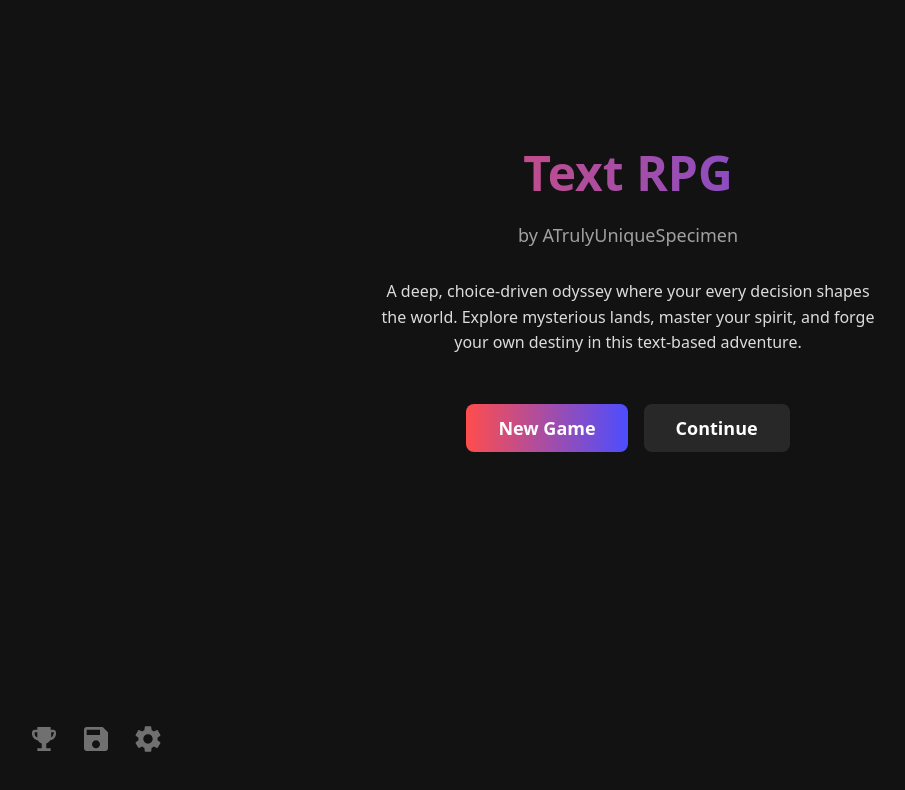
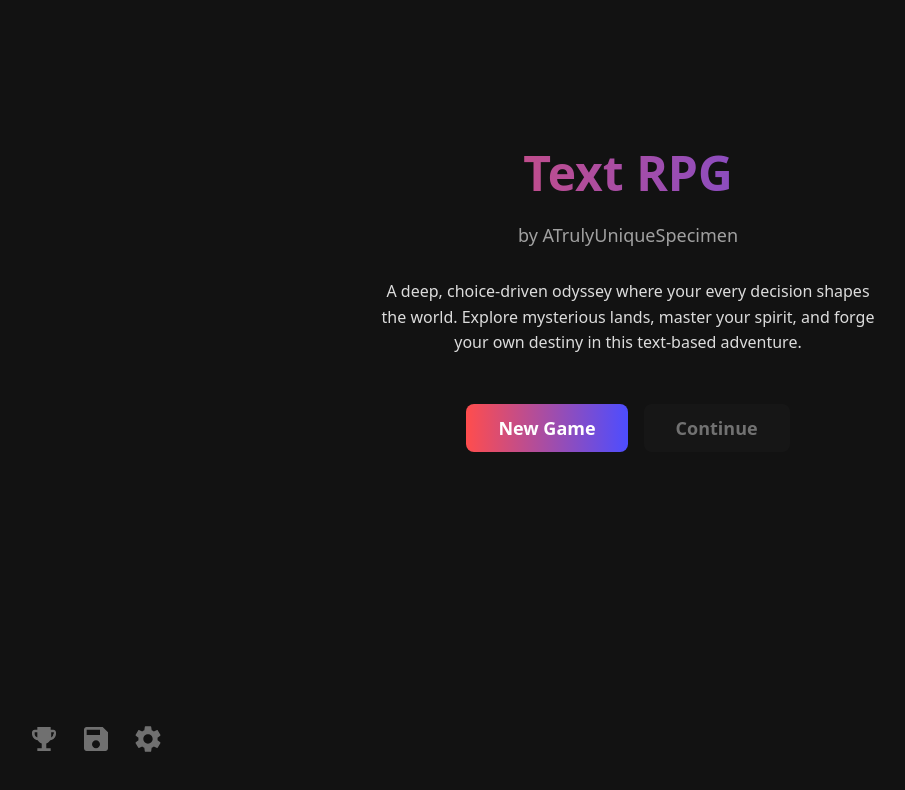
Before and after one commit to ATrulyUniqueSpecimen/text-rpg-v2, a Next.js app: page / in a window 1280 px wide. Shown: the top 790 px of the page, without its empty margins (12-917 px from the left). Built offline with nearby package versions, Linux system fonts and the light colour scheme.

Commit message:
feat: implement smart continue and scroll on save load

```diff
--- a/app/page.tsx
+++ b/app/page.tsx
@@ -243,6 +243,17 @@ export default function Page() {
       beginNewGame(emptySlot);
     } else {
       setMenuView("saves");
+    }
+  }
+
+  function handleQuickContinue() {
+    if (slotHasSave[activeSlot]) {
+      loadSlot(activeSlot);
+    } else {
+      const firstSave = slotHasSave.indexOf(true);
+      if (firstSave !== -1) {
+        setMenuView("saves");
+      }
     }
   }
 
@@ -511,9 +522,9 @@ export default function Page() {
   const lastLineRef = useRef<HTMLParagraphElement>(null);
   useEffect(() => {
     if (lastLineRef.current && scrollContainerRef.current) {
-      scrollContainerRef.current.scrollTop = lastLineRef.current.offsetTop - 20;
+      scrollContainerRef.current.scrollTop = lastLineRef.current.offsetTop - 18;
     }
-  }, [lines]);
+  }, [lines, mode]);
 
   const bgColor = isDarkMode ? "#121212" : "#f5f5f5";
   const textColor = isDarkMode ? "#ffffff" : "#121212";
@@ -547,11 +558,13 @@ export default function Page() {
                     New Game
                   </button>
                   <button
-                    onClick={() => setMenuView("saves")}
+                    onClick={handleQuickContinue}
+                    disabled={!slotHasSave.some(s => s === true)}
                     style={{
-                      background: "rgba(128,128,128,0.2)",
+                      background: slotHasSave.some(s => s === true) ? "rgba(128,128,128,0.2)" : "rgba(128,128,128,0.1)",
                       border: "none", color: textColor, padding: "12px 32px", borderRadius: 8,
-                      fontSize: 18, fontWeight: 700, cursor: "pointer"
+                      fontSize: 18, fontWeight: 700, cursor: slotHasSave.some(s => s === true) ? "pointer" : "not-allowed",
+                      opacity: slotHasSave.some(s => s === true) ? 1 : 0.4
                     }}
                   >
                     Continue
```
